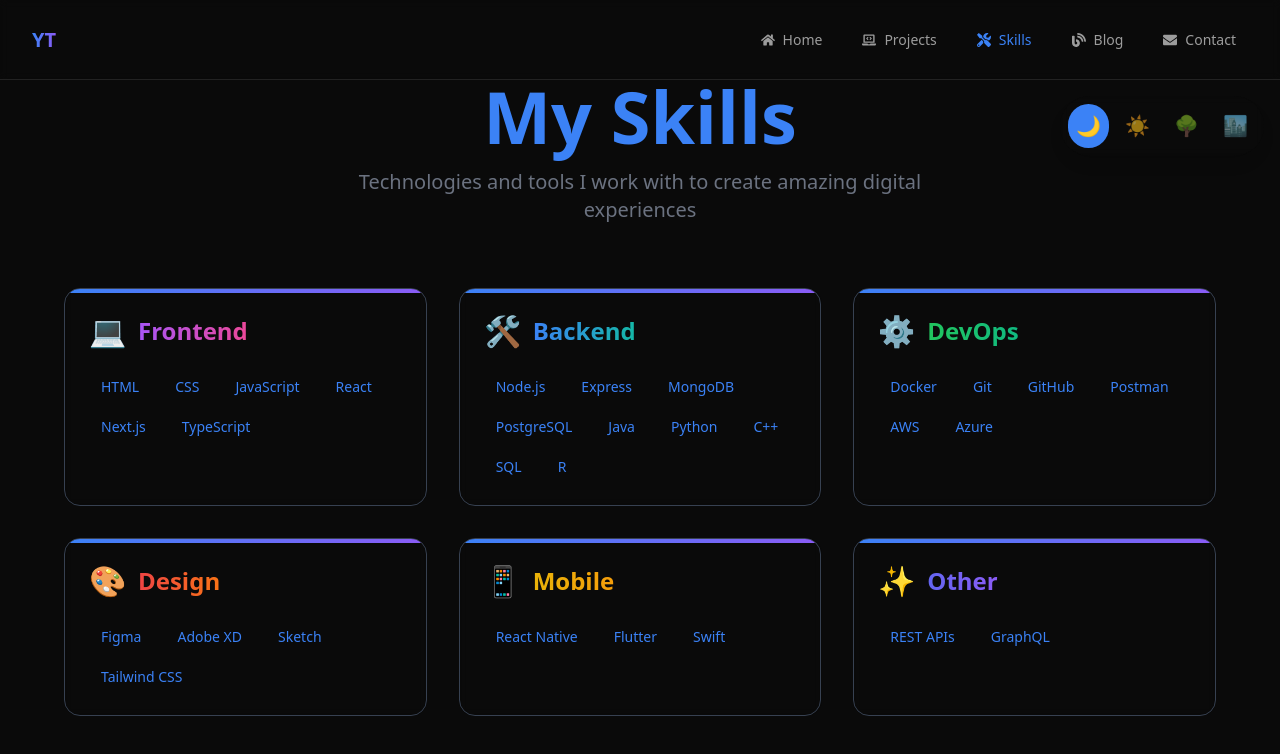
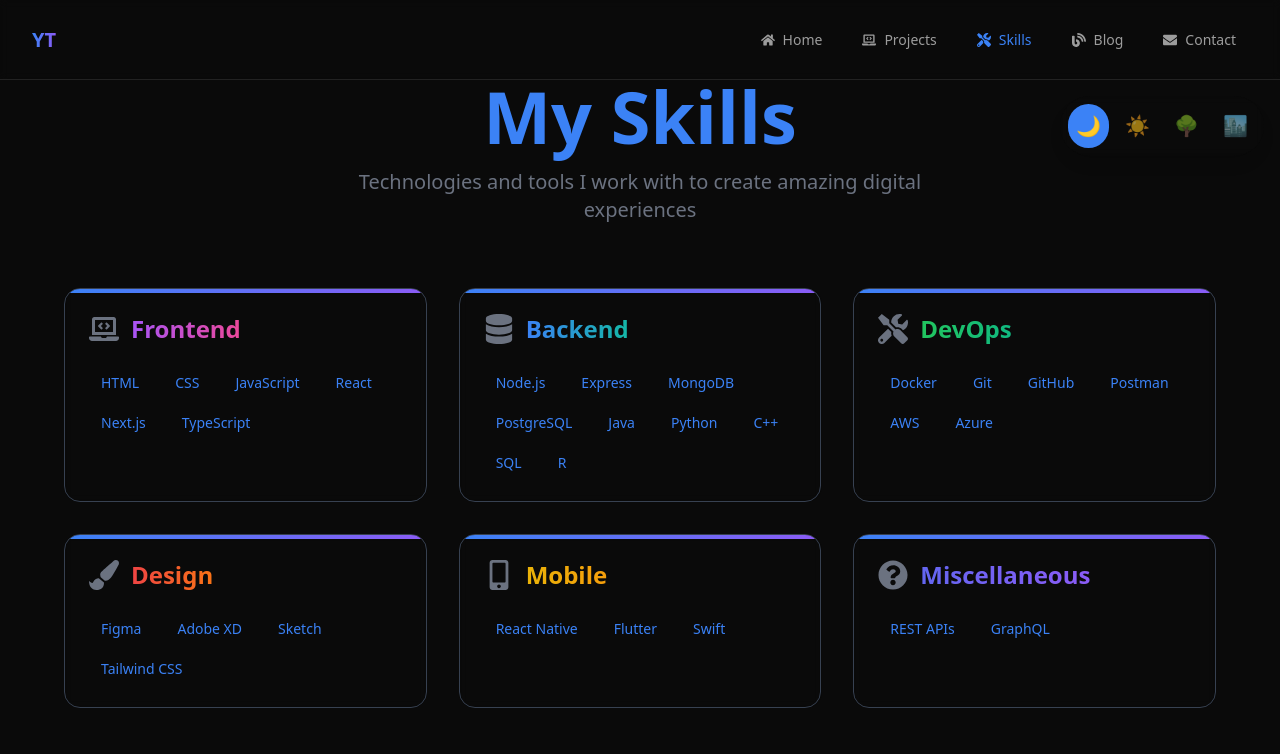
Before and after one commit to tiwaryash/portfolio, a Next.js app: page /skills in a window 1280 px wide. Shown: the top 754 px of the page. Built offline with nearby package versions, Linux system fonts and the light colour scheme.

Commit message:
icon update

```diff
--- a/src/app/skills/page.tsx
+++ b/src/app/skills/page.tsx
@@ -2,43 +2,44 @@
 
 import { motion } from 'framer-motion';
 import { useState } from 'react';
+import { FaLaptopCode, FaDatabase, FaTools, FaPaintBrush, FaMobileAlt, FaQuestionCircle } from 'react-icons/fa';
 
 const skillsData = [
   {
     category: 'Frontend',
     skills: ['HTML', 'CSS', 'JavaScript', 'React', 'Next.js', 'TypeScript'],
     color: 'from-purple-500 to-pink-500',
-    icon: '💻'
+    icon: <FaLaptopCode className="text-gray-500" />
   },
   {
     category: 'Backend',
     skills: ['Node.js', 'Express', 'MongoDB', 'PostgreSQL', 'Java', 'Python', 'C++', 'SQL', 'R'],
     color: 'from-blue-500 to-teal-500',
-    icon: '🛠️'
+    icon: <FaDatabase className="text-gray-500" />
   },
   {
     category: 'DevOps',
     skills: ['Docker', 'Git', 'GitHub', 'Postman', 'AWS', 'Azure'],
     color: 'from-green-500 to-emerald-500',
-    icon: '⚙️'
+    icon: <FaTools className="text-gray-500" />
   },
   {
     category: 'Design',
     skills: ['Figma', 'Adobe XD', 'Sketch', 'Tailwind CSS'],
     color: 'from-red-500 to-orange-500',
-    icon: '🎨'
+    icon: <FaPaintBrush className="text-gray-500" />
   },
   {
     category: 'Mobile',
     skills: ['React Native', 'Flutter', 'Swift'],
     color: 'from-yellow-500 to-amber-500',
-    icon: '📱'
+    icon: <FaMobileAlt className="text-gray-500" />
   },
   {
-    category: 'Other',
+    category: 'Miscellaneous',
     skills: ['REST APIs', 'GraphQL'],
     color: 'from-indigo-500 to-violet-500',
-    icon: '✨'
+    icon: <FaQuestionCircle className="text-gray-500" />
   },
 ];
 
```
